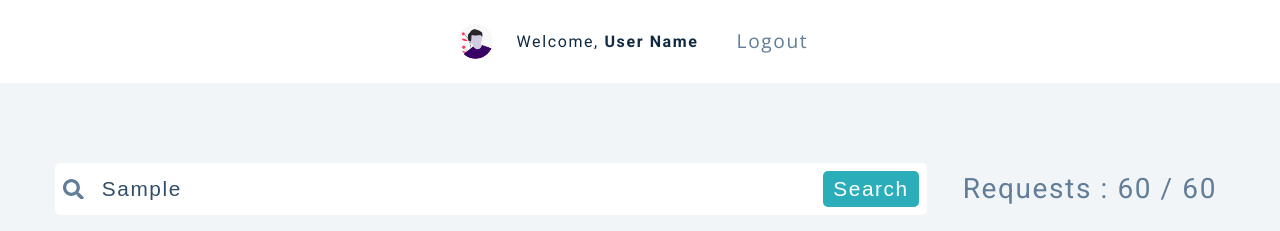
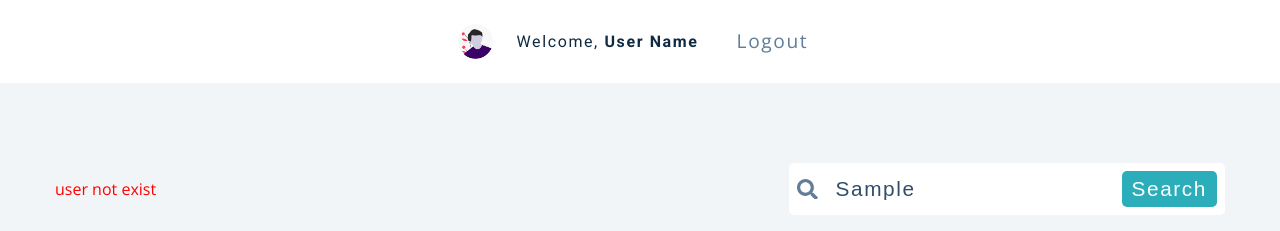
Before and after one commit to Mohmmed-Mahsoub/github-search, a React (Create React App) app: page /dashboard in a window 1280 px wide. Both pictures are taken after typing "Sample" into the empty fields and a click on the button "Search". Shown: the top 231 px of the page. Built offline with nearby package versions, Linux system fonts and the light colour scheme; no server answers.

Commit message:
show message when serch on unexist github user

```diff
--- a/src/components/search.jsx
+++ b/src/components/search.jsx
@@ -7,15 +7,17 @@ const Search = () => {
   const handleChange = (userValue) => {
     setUser(userValue);
   };
-  const { fetchDataForNewUser } = useContext(Context);
+  const { fetchDataForNewUser, message } = useContext(Context);
   const handleSubmit = (e) => {
     e.preventDefault();
     fetchDataForNewUser(user);
-    //console.log(user);
   };
+
   return (
     <section className="section">
       <Wrapper className="section-center">
+        {message.show && <div style={{ color: "red" }}>{message.ms}</div>}
+
         <form onSubmit={handleSubmit}>
           <div className="form-control">
             <FaSearch />
--- a/src/contexts/context.jsx
+++ b/src/contexts/context.jsx
@@ -8,14 +8,20 @@ const ContextProvider = (props) => {
   const [userInfo, setUserInfo] = useState(mockUserInfo);
   const [followers, setFollowers] = useState(mockFollower);
   const [repos, setRepos] = useState(mockRepos);
+  const [message, setMessage] = useState({ show: false, ms: "" });
   const fetchDataForNewUser = async (user) => {
-    const { data } = await axios.get(`https://api.github.com/users/${user}`);
-    setUserInfo(data);
+    try {
+      setMessage({ show: false, ms: "" });
+      const { data } = await axios.get(`https://api.github.com/users/${user}`);
+      setUserInfo(data);
+    } catch (error) {
+      setMessage({ show: true, ms: "user not exist" });
+    }
   };
 
   return (
     <Context.Provider
-      value={{ userInfo, followers, repos, fetchDataForNewUser }}
+      value={{ userInfo, followers, repos, fetchDataForNewUser, message }}
     >
       {props.children}
     </Context.Provider>
```
Also changed, not shown: 1 other file (tests, documents, lock files or other folders).
